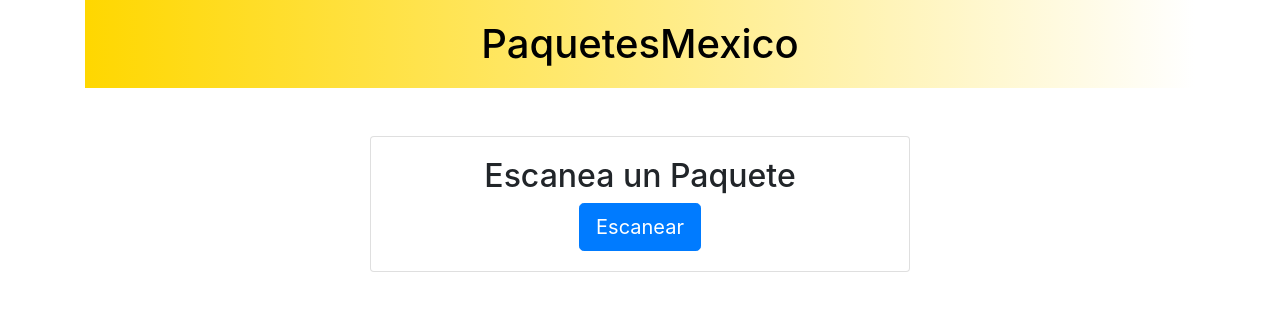
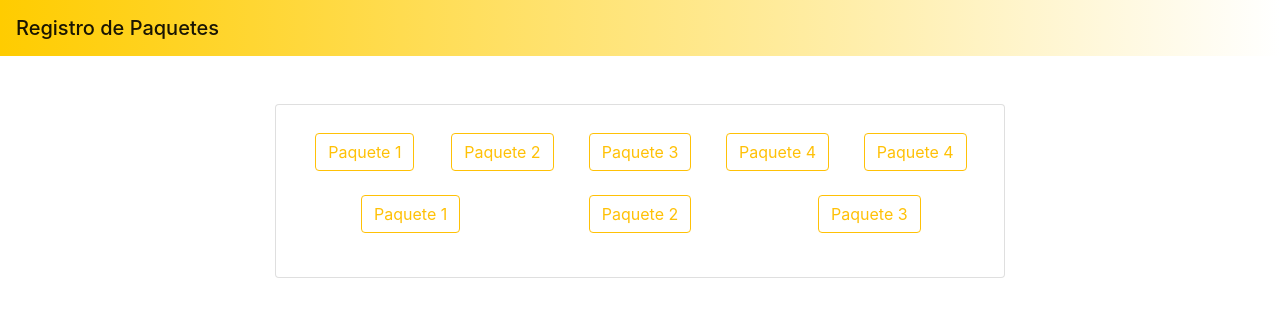
Before and after one commit to CarlosMendoza21/Hackathon2024, a website: page static/main.html in a window 1280 px wide. Drawn offline with nearby package versions, Linux system fonts and the light colour scheme.

Commit message:
change main

```diff
--- a/middleware/index.js
+++ b/middleware/index.js
@@ -1,3 +1,3 @@
 module.exports = (req, res, next) =>{
-    return res.status(200).json({ code: 1, message: "Bienvenido al Pokedex"});
+    return res.status(200).json({ code: 1, message: "Bienvenido"});
 }
--- a/static/main.html
+++ b/static/main.html
@@ -4,42 +4,62 @@
   <meta charset="UTF-8">
   <meta name="viewport" content="width=device-width, initial-scale=1.0">
   <title>Interfaz PaquetesMexico</title>
+
+  <!-- Google fonts-->
+  <link rel="preconnect" href="https://fonts.googleapis.com">
+  <link rel="preconnect" href="https://fonts.gstatic.com" crossorigin>
+  <link href="https://fonts.googleapis.com/css2?family=Quicksand:wght@300..700&display=swap" rel="stylesheet">
+
   <link rel="stylesheet" href="https://stackpath.bootstrapcdn.com/bootstrap/4.5.2/css/bootstrap.min.css">
-  <style>
-    /* Estilos personalizados */
-    .header {
-      background: linear-gradient(to right, #FFD700, #FFFFFF); /* Degradado de amarillo a rojo a blanco */
-      color: black; /* Texto en blanco */
-      padding: 20px 0; /* Aumentamos el espacio superior e inferior */
-      text-align: center;
-    }
 
-    /* Ajuste para tamaños pequeños de pantalla */
-    @media (max-width: 576px) {
-      .header h1 {
-        font-size: 1.5rem;
-      }
-    }
-  </style>
 </head>
 <body>
-  <div class="container">
-    <!-- Header -->
+  <!-- Header-->
+  <header>
+    <nav class="navbar navbar-expand-lg navbar-light" style="background: linear-gradient(to right, #FFCC00, #FFFFFF);">
+        <span class="navbar-brand mb-0 h1">Registro de Paquetes</span>
+    </nav>
+  </header>
+  <!-- Contenido -->
+  <div class="container mt-5">
     <div class="row">
-      <div class="col">
-        <div class="header">
-          <h1 class="mb-0">PaquetesMexico</h1>
-        </div>
-      </div>
-    </div>
-    <!-- Contenido -->
-    <div class="row mt-5">
-      <div class="col-md-6 offset-md-3">
+      <div class="col-md-8 offset-md-2">
         <div class="card">
           <div class="card-body">
-            <h2 class="text-center">Escanea un Paquete</h2>
+            <h2 class="text-center"></h2>
             <div class="text-center">
-              <button type="button" class="btn btn-primary btn-lg">Escanear</button>
+              <div class="container-fluid">
+                <div class="row align-items-start justify-content-center">
+                  <div class="col">
+                    <button type="button" class="btn btn-outline-warning">Paquete 1</button>
+                  </div>
+                  <div class="col">
+                    <button type="button" class="btn btn-outline-warning">Paquete 2</button>
+                  </div>
+                  <div class="col">
+                    <button type="button" class="btn btn-outline-warning">Paquete 3</button>
+                  </div>
+                  <div class="col">
+                    <button type="button" class="btn btn-outline-warning">Paquete 4</button>
+                  </div>
+                  <div class="col">
+                    <button type="button" class="btn btn-outline-warning">Paquete 4</button>
+                  </div>
+                </div><br>
+              </div>
+              <div class="container-fluid"> <!-- Ajuste: Cambiado container a container-fluid para que ocupe el ancho completo -->
+                <div class="row align-items-start justify-content-center"> <!-- Ajuste: Alinea y justifica los elementos en el centro -->
+                  <div class="col">
+                    <button type="button" class="btn btn-outline-warning">Paquete 1</button>
+                  </div>
+                  <div class="col">
+                    <button type="button" class="btn btn-outline-warning">Paquete 2</button>
+                  </div>
+                  <div class="col">
+                    <button type="button" class="btn btn-outline-warning">Paquete 3</button>
+                  </div>
+                </div><br>
+              </div>
             </div>
           </div>
         </div>
```
Also changed, not shown: routes/camera.js (added, +38 -0 lines), static/camera.html (added, +46 -0 lines).
